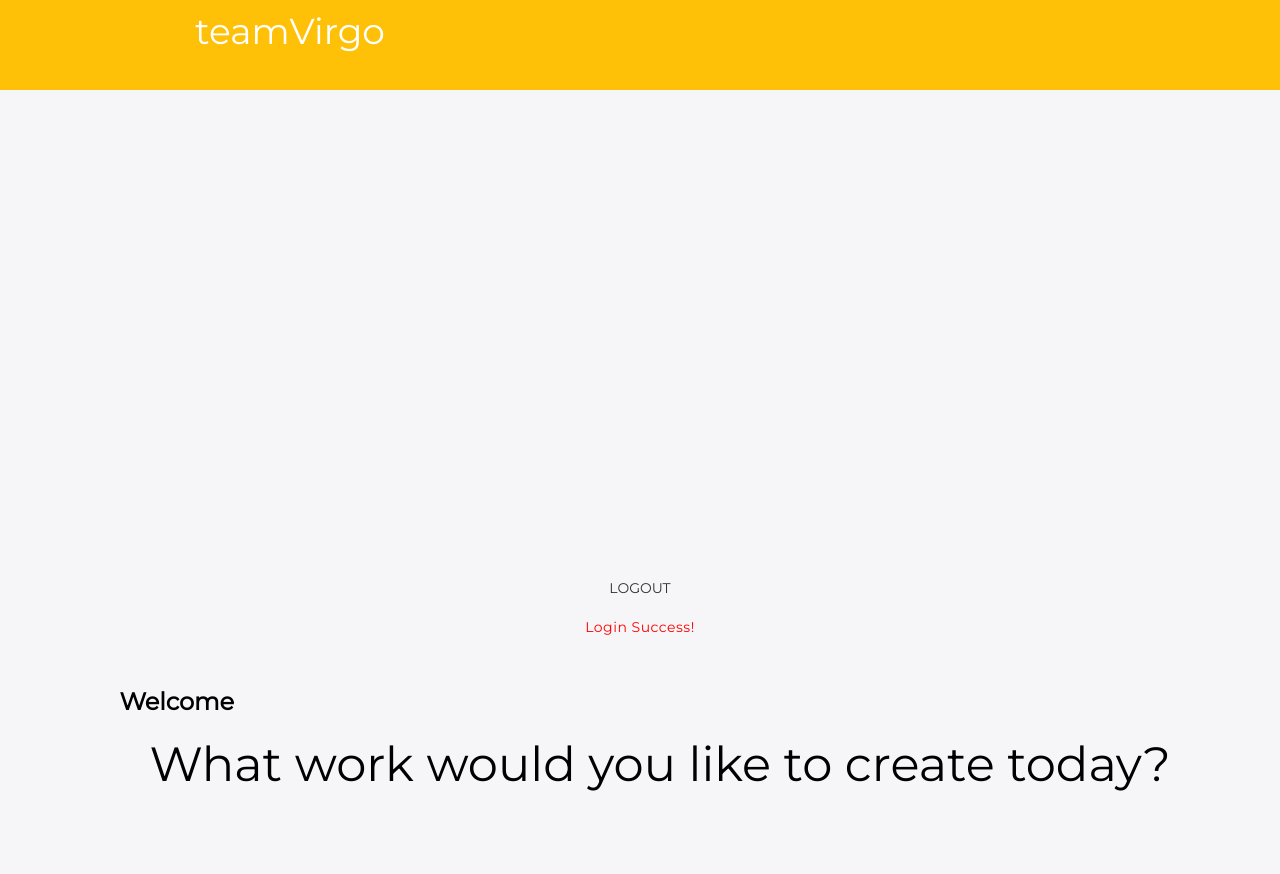
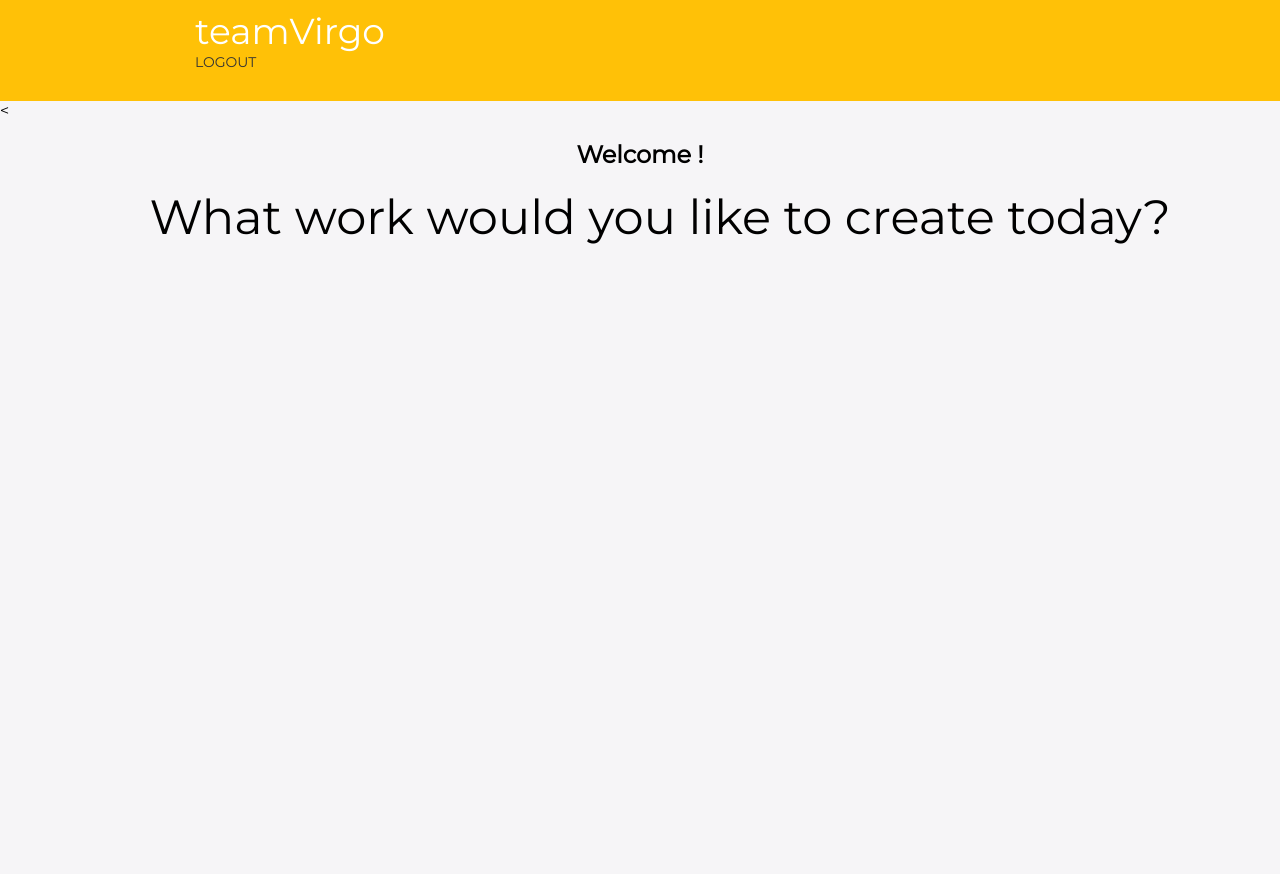
Before and after one commit to justfizah/teamvirgo1, a PHP site: page /dashboard.php in a window 1280 px wide. Run offline with PHP 8.4, Linux system fonts and the light colour scheme; a user stored in the database is signed in; some libraries are stand-ins or nearby versions.

Commit message:
Update dashboard.php

```diff
--- a/dashboard.php
+++ b/dashboard.php
@@ -1,7 +1,9 @@
 <?php
+
 
 session_start();
 if (!isset($_SESSION['username'])) {
+
 	header('location:index.php');
 }
 ?>
@@ -23,17 +25,17 @@ if (!isset($_SESSION['username'])) {
 						<div class="teamVirgoFont">
 							<h1>teamVirgo</h1>
 						</div>
+						<div><a clas href="logout.php" class="float-right">LOGOUT</a></div>
 					</div>
 				</div>
 			</header>
-		</section>
-		<div><a clas href="logout.php">LOGOUT</a></div>
-<p style="color: red;">Login Success!</p>
-<div class="Welcome">
-<h2>Welcome <?php echo $_SESSION['username'];?></h2>
+			<div class="Welcome">
+<<h2><center>Welcome <?php echo $_SESSION['username'];?>!</center></h2>
 <div class="work">
 	<p2>What work would you like to create today?</p2>
 	</div>
+		</section>
+
 
 </body>
 </html>
```
